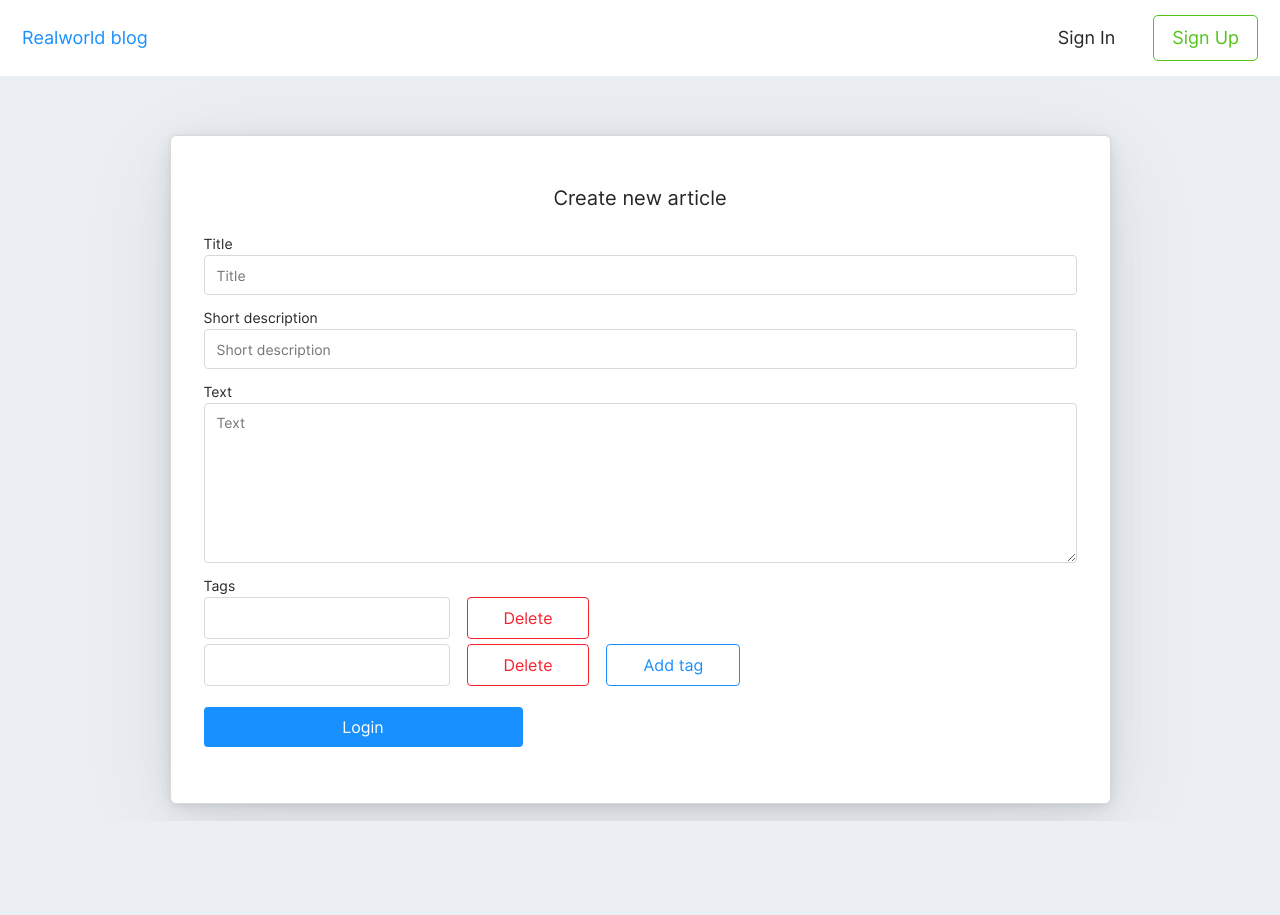
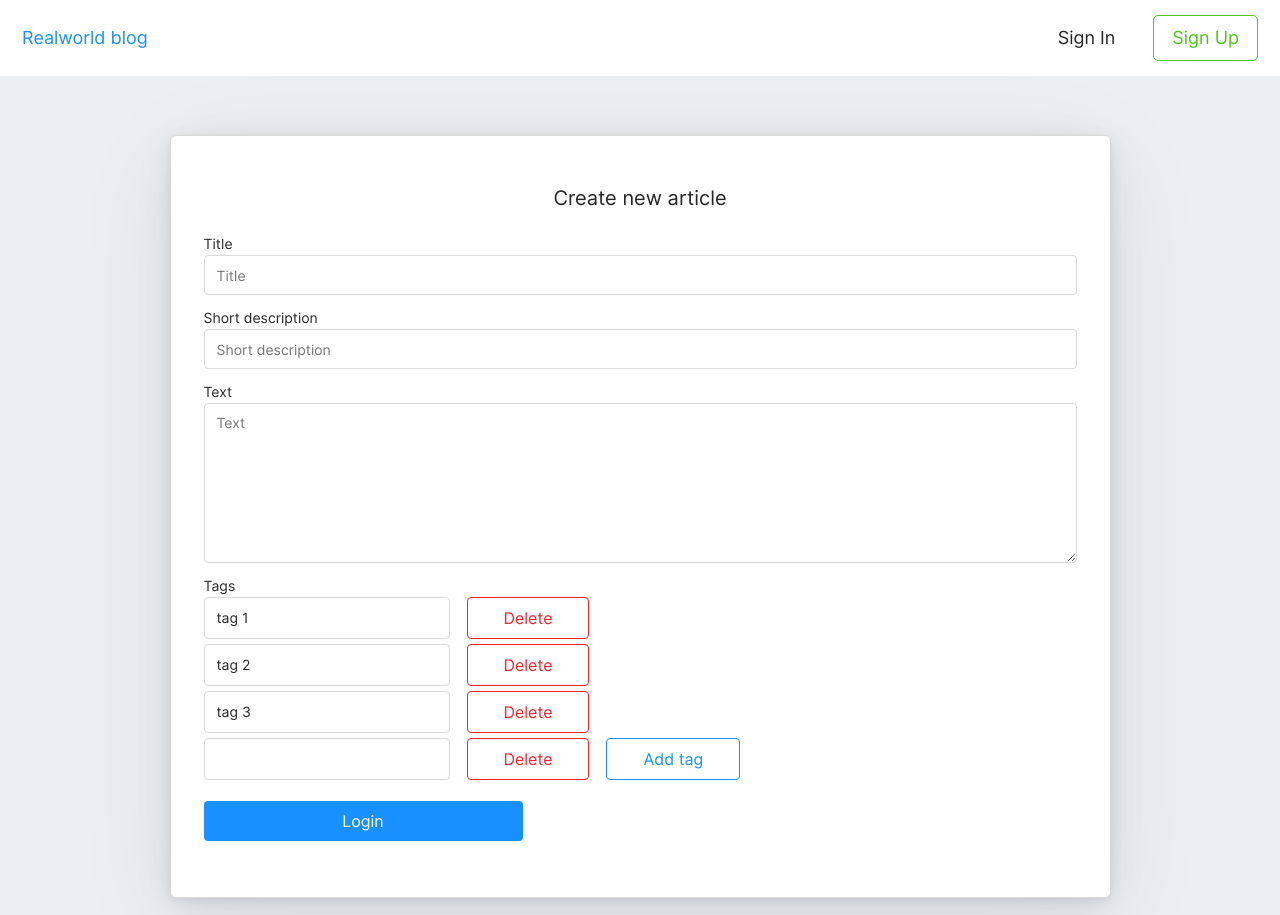
Before and after one commit to LeoAndLis/react-blog, a React (Create React App) app: page /new-article in a window 1280 px wide. Before the commit the page ends 821 px from the top, so only its background shows below. Built offline with nearby package versions, Linux system fonts and the light colour scheme.

Commit message:
Added functionality for tags buttons

```diff
--- a/src/components/Forms/ArticleForm.tsx
+++ b/src/components/Forms/ArticleForm.tsx
@@ -1,4 +1,4 @@
-import React from 'react';
+import React, { useState } from 'react';
 import classNames from 'classnames';
 import { useForm } from 'react-hook-form';
 import FormButton from './FormElements/FormButton/FormButton';
@@ -24,6 +24,16 @@ const ArticleForm = ({ article, formTitle, onSubmit }: ArticleFormType) => {
       body: article?.body || '',
     },
   });
+  const [ tags, setTags ] = useState(['tag 1', 'tag 2', 'tag 3']);
+  const onAddTag = () => setTags([...tags, '']);
+  const onChangeTag = (newTag: string, index: number) => setTags(tags.map((tag, curIndex) => index === curIndex ? newTag : tag));
+  const onDeleteTag = (index: number) => setTags(tags.filter((tag, curIndex) => curIndex !== index ));
+  const onSubmitArticle = (data: any) => {
+    console.log(data);
+    const curData = { ...data, tags };
+    console.log(curData);
+    onSubmit(curData);
+  };
   const validationRules = {
     title: {
       required: 'Email address is required',
@@ -36,7 +46,7 @@ const ArticleForm = ({ article, formTitle, onSubmit }: ArticleFormType) => {
     },
   };
   return (
-    <form className={classNames(classes.form, classes['form--large'])} onSubmit={handleSubmit(onSubmit)}>
+    <form className={classNames(classes.form, classes['form--large'])} onSubmit={handleSubmit(onSubmitArticle)}>
       <div className={classNames(classes['form__header-wrapper'], classes.form__item)}>
         <FormHeader title={formTitle} />
       </div>
@@ -68,7 +78,7 @@ const ArticleForm = ({ article, formTitle, onSubmit }: ArticleFormType) => {
         />
       </div>
       <div className={classNames(classes['form__input-wrapper'], classes.form__item)}>
-        <FormTags />
+        <FormTags tagsList={tags} onAdd={onAddTag} onChange={onChangeTag} onDelete={onDeleteTag} />
       </div>
       <div className={classes['form__button-wrapper']}>
         <FormButton type="submit" label="Login" />
--- a/src/components/Forms/FormElements/FormTags/FormTags.tsx
+++ b/src/components/Forms/FormElements/FormTags/FormTags.tsx
@@ -3,20 +3,40 @@ import classNames from 'classnames';
 
 import classes from './FormTags.module.scss';
 
-const FormTags = () => {
-  console.log('tags');
+type FormTagsType = {
+  tagsList: string[];
+  onAdd: () => void;
+  onChange: (newTag: string, index: number) => void;
+  onDelete: (index: number) => void;
+};
+
+const FormTags = ({ tagsList, onAdd, onChange, onDelete }: FormTagsType) => {
+  console.log('tags', tagsList);
+  const tags = tagsList.map((tag, index) => (
+    <li key={tag} className={classes['tags-item']}>
+      <input className={classes['tags-list__input']} type="text" name="1" value={tag} onChange={(event) => onChange(event.target.value, index)} />
+      <button
+        className={classNames(classes['tags-list__button'], classes['tags-list__button--delete'])}
+        onClick={() => onDelete(index)}
+        type="button"
+      >
+        Delete
+      </button>
+    </li>));
   return (
     <>
       <label htmlFor="id">Tags</label>
       <ul id="id" className={classes['tags-list']}>
+        {tags}
         <li className={classes['tags-item']}>
-          <input className={classes['tags-list__input']} type="text" name="1"/>
-          <button className={classNames(classes['tags-list__button'], classes['tags-list__button--delete'])} type="button">Delete</button>
-        </li>
-        <li  className={classes['tags-item']}>
-          <input className={classes['tags-list__input']} type="text" name="1"/>
-          <button className={classNames(classes['tags-list__button'], classes['tags-list__button--delete'])} type="button">Delete</button>
-          <button className={classNames(classes['tags-list__button'], classes['tags-list__button--add'])} type="button">Add tag</button>
+          <input className={classes['tags-list__input']} type="text" name="1" />
+          <button className={classNames(classes['tags-list__button'], classes['tags-list__button--delete'])}
+                  type="button">Delete
+          </button>
+          <button onClick={onAdd}
+                  className={classNames(classes['tags-list__button'], classes['tags-list__button--add'])}
+                  type="button">Add tag
+          </button>
         </li>
       </ul>
     </>
```
